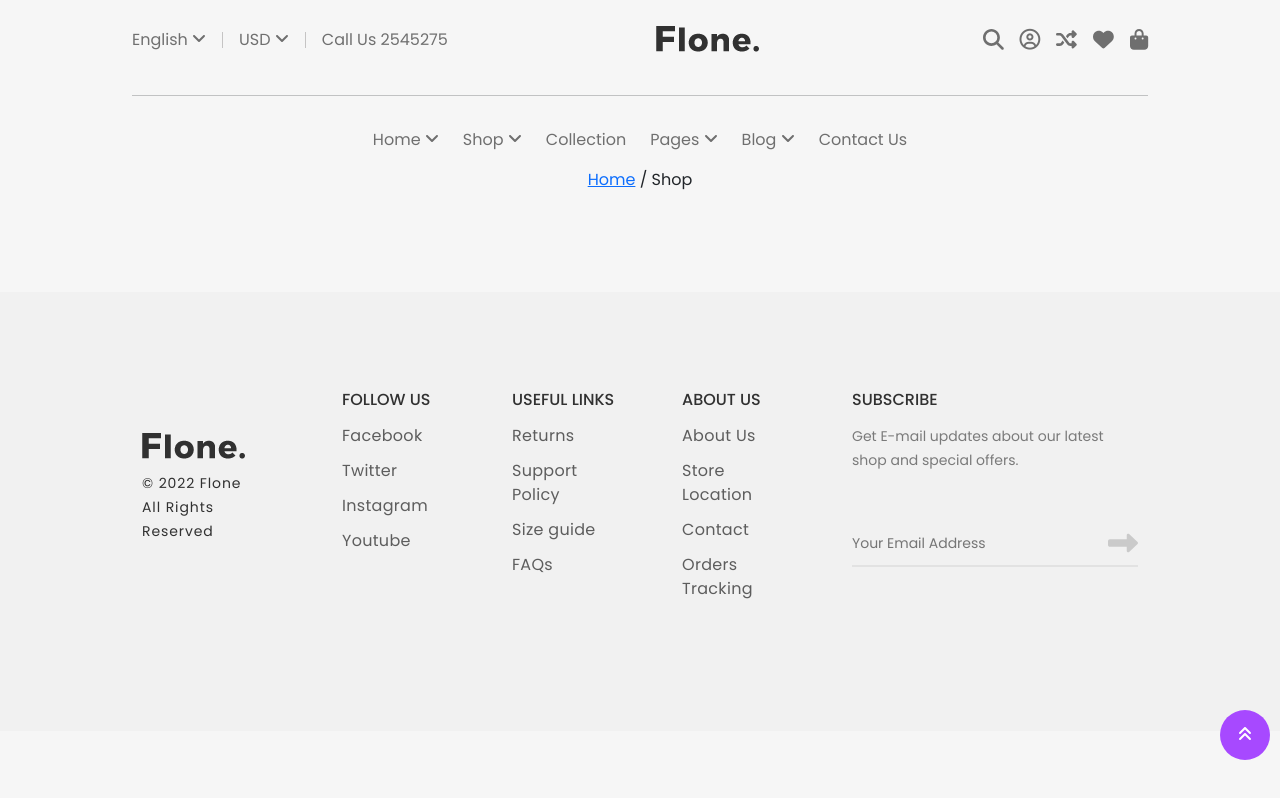
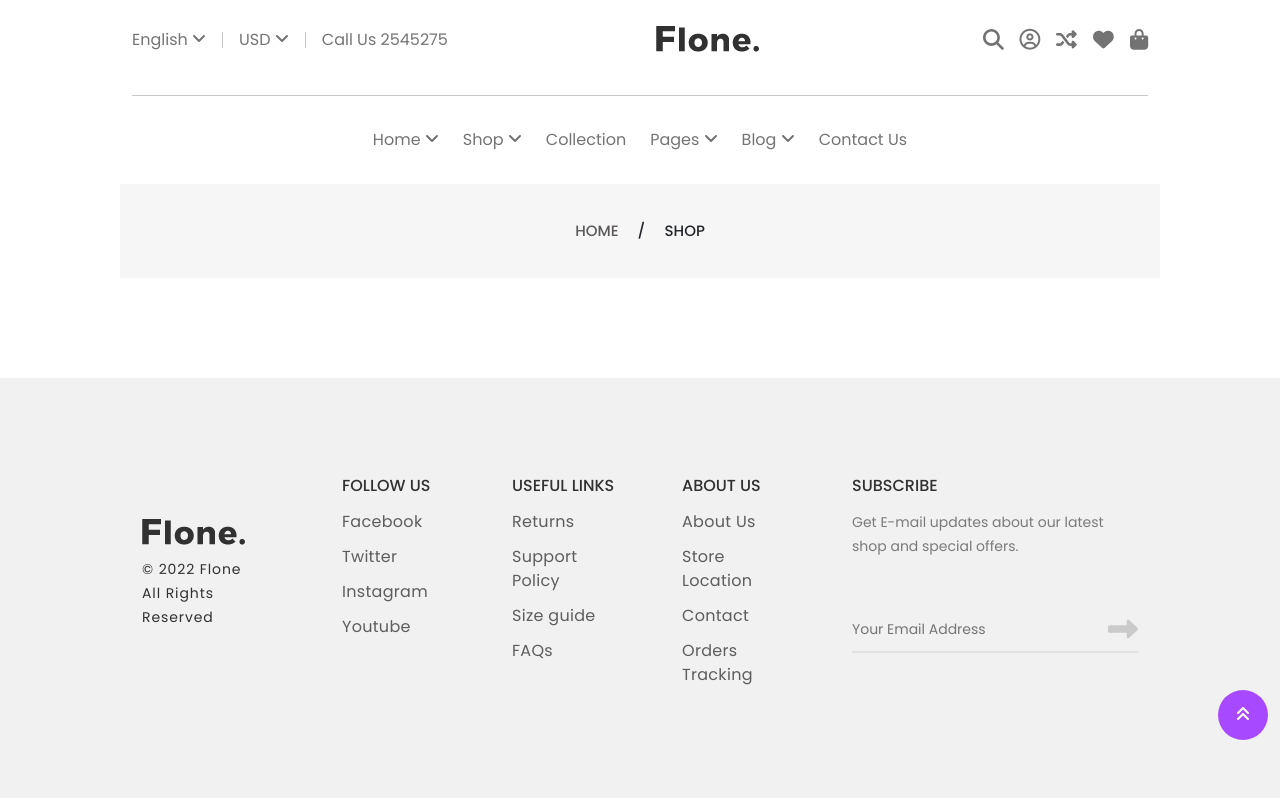
Before and after one commit to gm-nayeem/E-Commerce-Website, a website: page shop.html in a window 1280 px wide. Drawn offline with nearby package versions, Linux system fonts and the light colour scheme; files whose address does not match are found by name.

Commit message:
fix: breadcrumb

```diff
--- /dev/null
+++ b/scss/_breadcrumb.scss
@@ -0,0 +1,26 @@
+// breadcrumb area
+.breadcrumb-area {
+    background-color: #f6f6f6;
+    padding: 35px 0;
+    margin-top: 1rem;
+
+    span > span {
+        display: inline-block;
+        font-size: 15px;
+        font-weight: 500;
+        text-transform: uppercase;
+
+        a {
+            color: #5b5858;
+            text-decoration: none;
+
+            &:hover {
+                color: #A749Ff;
+            }
+        }
+
+        span {
+            margin: 0 15px;
+        }
+    }
+}
--- a/scss/main.scss
+++ b/scss/main.scss
@@ -8,9 +8,10 @@ $font-family-sans-serif: 'Poppins', sans-serif;
 @import "../node_modules/bootstrap/scss/bootstrap";
 
 // our all custom code
+@import 'breadcrumb';
 
 body {
-	background-color: #f6f6f6;
+	background-color: #ffffff;
 	min-height: 100vh;
 }
 
@@ -536,8 +537,8 @@ body {
 	.scroll-top {
 		position: fixed;
 		z-index: 9999 !important;
-		right: 10px;
-		bottom: 40px;
+		right: 12px;
+		bottom: 60px;
 		width: 50px;
 		height: 50px;
 		border: none;
```
Also changed, not shown: css/style.css, 1 other file.
